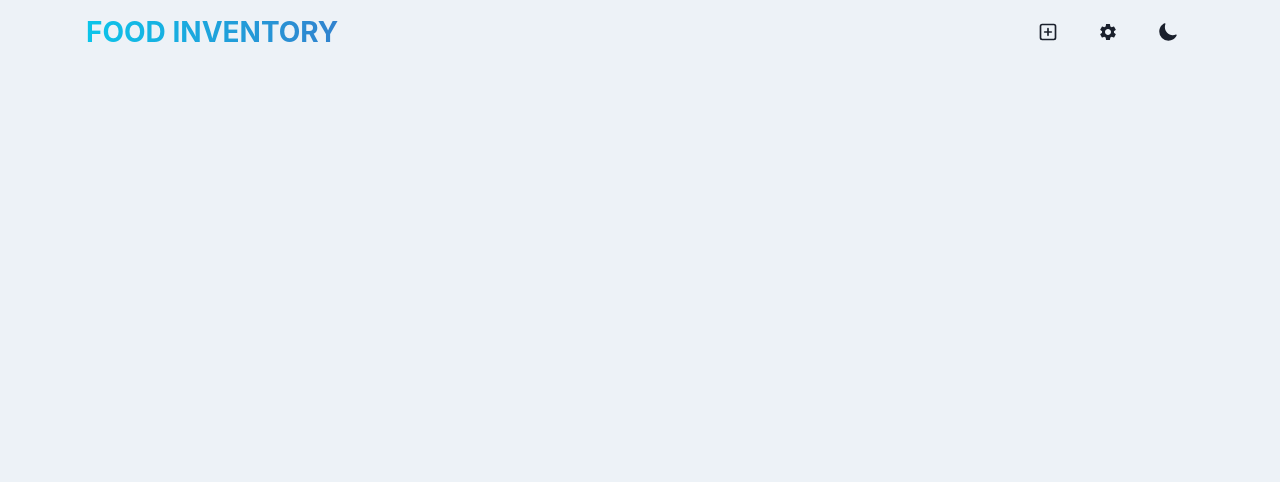
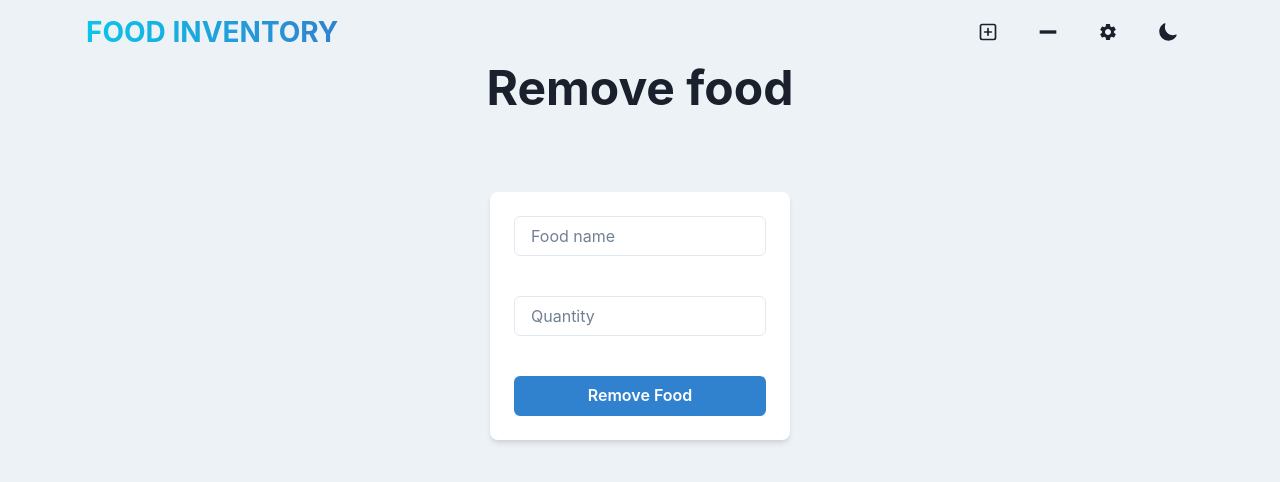
Before and after one commit to charrmint/Food_Recognition-BCSHacks-2025, a React (Vite) app in the folder frontend/: page /removeFood in a window 1280 px wide. Before the commit this address had no page. Shown: the top 482 px of the page. Built offline with nearby package versions, Linux system fonts and the light colour scheme; no server answers.

Commit message:
FrontEnd removePage

```diff
--- a/frontend/src/App.jsx
+++ b/frontend/src/App.jsx
@@ -3,6 +3,7 @@ import { Route, Routes } from 'react-router-dom';
 import CreatePage from './pages/CreatePage';
 import HomePage from './pages/HomePage';
 import UserPage from './pages/UserPage';
+import RemovePage from './pages/RemovePage';
 import Navbar from './components/Navbar';
 import { useFoodStore } from './store/food';
 import { useColorModeValue } from '@chakra-ui/react';
@@ -17,7 +18,8 @@ function App() {
           <Routes>
             <Route path="/user" element={<UserPage />} />
             <Route path= "/" element={<HomePage />}/>
-            <Route path= "/create" element={<CreatePage />}/>
+            <Route path= "/addFood" element={<CreatePage />}/>
+            <Route path= "/removeFood" element={<RemovePage />}/>
         </Routes>
       </Box>
     </>
--- a/frontend/src/components/Navbar.jsx
+++ b/frontend/src/components/Navbar.jsx
@@ -1,7 +1,7 @@
 import { chakra, useClipboard, useColorModeValue } from "@chakra-ui/react";
 import { Button, Container, Flex, HStack, Text, useColorMode } from "@chakra-ui/react";
 import { Link } from "react-router-dom";
-import { PlusSquareIcon } from "@chakra-ui/icons";
+import { MinusIcon, PlusSquareIcon } from "@chakra-ui/icons";
 import { MdSettings } from "react-icons/md"
 import { LuSun } from "react-icons/lu";
 import { IoMoon } from "react-icons/io5";
@@ -31,9 +31,15 @@ const Navbar = () => {
         <HStack spacing ={2} alignItems={"center"}>
 
 
-          <Link to = {"/create"}>
+          <Link to = {"/addFood"}>
           <Button>
             <PlusSquareIcon fontSize={20} />
+          </Button>
+          </Link>
+
+          <Link to = {"/removeFood"}>
+          <Button>
+            <MinusIcon fontSize={20} />
           </Button>
           </Link>
 
--- a/frontend/src/pages/CreatePage.jsx
+++ b/frontend/src/pages/CreatePage.jsx
@@ -18,7 +18,6 @@ const CreatePage = () => {
             try {
                 const response = await axios.get(`http://localhost:5050/api/refrigerator/67e8d93a1f1d440ffc1093c7/foodMap`);
                 const foodData = response.data.foodMap;
-
                 const map = new Map(Object.entries(foodData));
                 setFoodMap(map);
             } catch (error) {
--- a/frontend/src/pages/RemovePage.jsx
+++ b/frontend/src/pages/RemovePage.jsx
@@ -5,11 +5,13 @@ import axios from 'axios';
 
 //needs to interact with backend to be able to addFoods
 const RemovePage = () => {
-    const [foodName, setFoodName] = useState("");
-    const [quantity, setQuantity] = useState("");
+    const [newFood, setNewFood] = useState({
+        foodName: "",
+        quantity: "",
+    });
+
     const [foodMap, setFoodMap] = useState(new Map());
     const toast = useToast();
-    const refrigeratorId = "67e8d93a1f1d440ffc1093c7";
 
     useEffect(() => {
         const fetchFoodMap = async () => {
@@ -27,6 +29,10 @@ const RemovePage = () => {
     }, []);
 
     const handleRemoveFood = async () => {
+        const { foodName, quantity } = newFood;
+
+        console.log("Removing food:", newFood);
+
         if (!foodName || !quantity) {
             toast({
                 title: 'Error',
@@ -48,7 +54,7 @@ const RemovePage = () => {
         }
 
         try {
-            const response = await axios.delete(`http://localhost:5050/api/refrigerator/67e8d93a1f1d440ffc1093c7/removeFood`, { foodName, quantity });
+            const response = await axios.delete(`http://localhost:5050/api/refrigerator/67e8d93a1f1d440ffc1093c7/removeFoods`, { foodName, quantity });
 
             if (response.status === 200) {
                 toast({
@@ -102,7 +108,42 @@ const RemovePage = () => {
         }
     };
 
+    return (
+        <Container maxW="container.sm">
+            <VStack spacing={12}>
+                <Heading as="h1" size="2xl" textAlign="center" mb={8}>
+                    Remove food
+                </Heading>
+
+                <Box
+                    w="300px" bg={useColorModeValue("white", "gray.800")}
+                    p={6} rounded={"lg"} shadow={"md"}
+                >
+                    <VStack spacing={10}>
+                        <Input
+                            placeholder='Food name'
+                            value={newFood.foodName}
+                            onChange={(e) => setNewFood({ ...newFood, foodName: e.target.value })}
+                        />
+                        <Input
+                            placeholder='Quantity'
+                            type='number'
+                            value={newFood.quantity}
+                            onChange={(e) => setNewFood({ ...newFood, quantity: e.target.value })}
+                        />
+
+                        <Button type="button" colorScheme="blue" onClick={() =>{
+                            console.log('Button clicked');
+                            handleRemoveFood();
+                        }} w="full">
+                            Remove Food
+                        </Button>
+                    </VStack>
+                </Box>
+            </VStack>
+        </Container>
+    );
 
 };
 
-export default RemoveFoodsPage;
+export default RemovePage;
```
